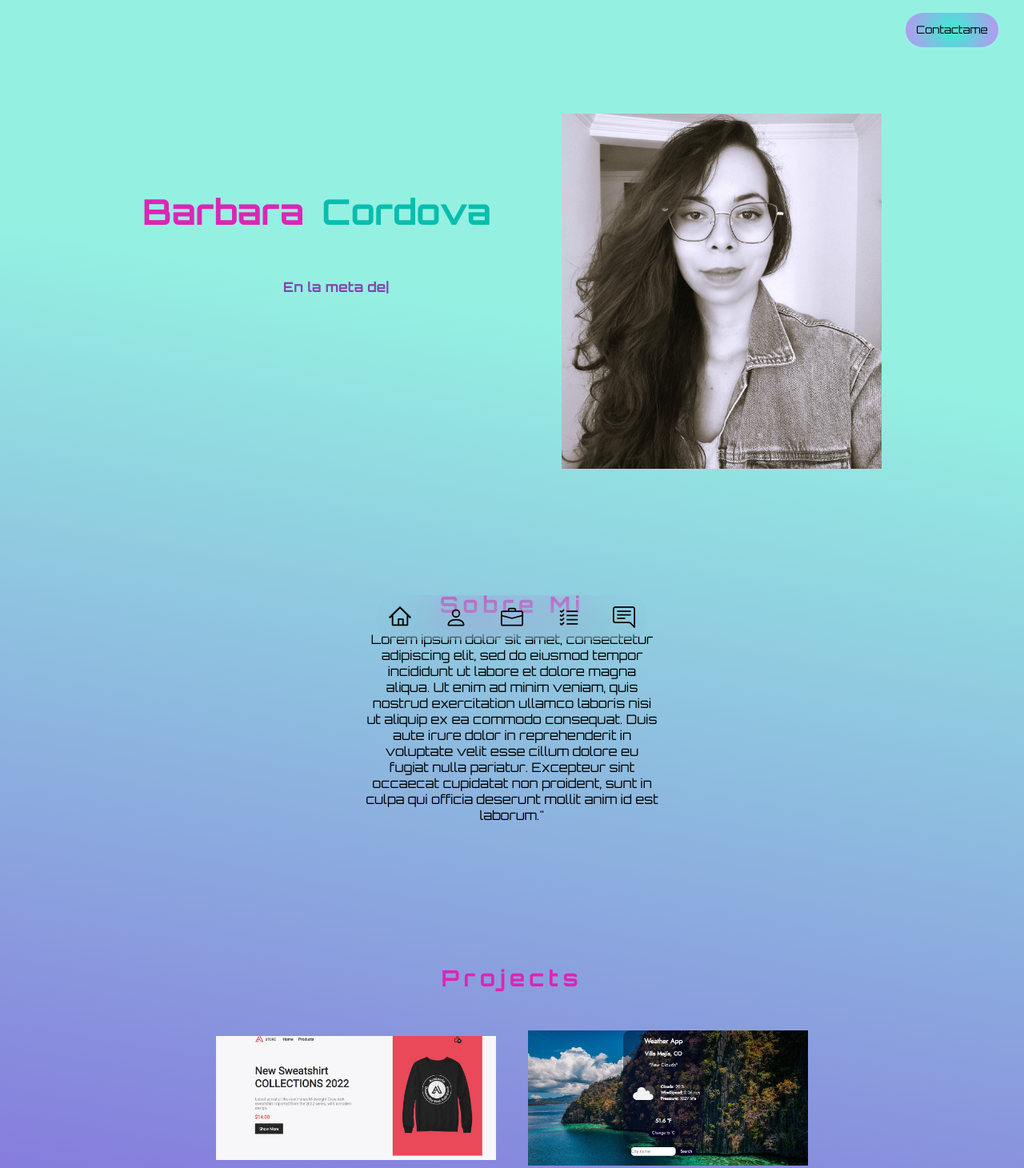
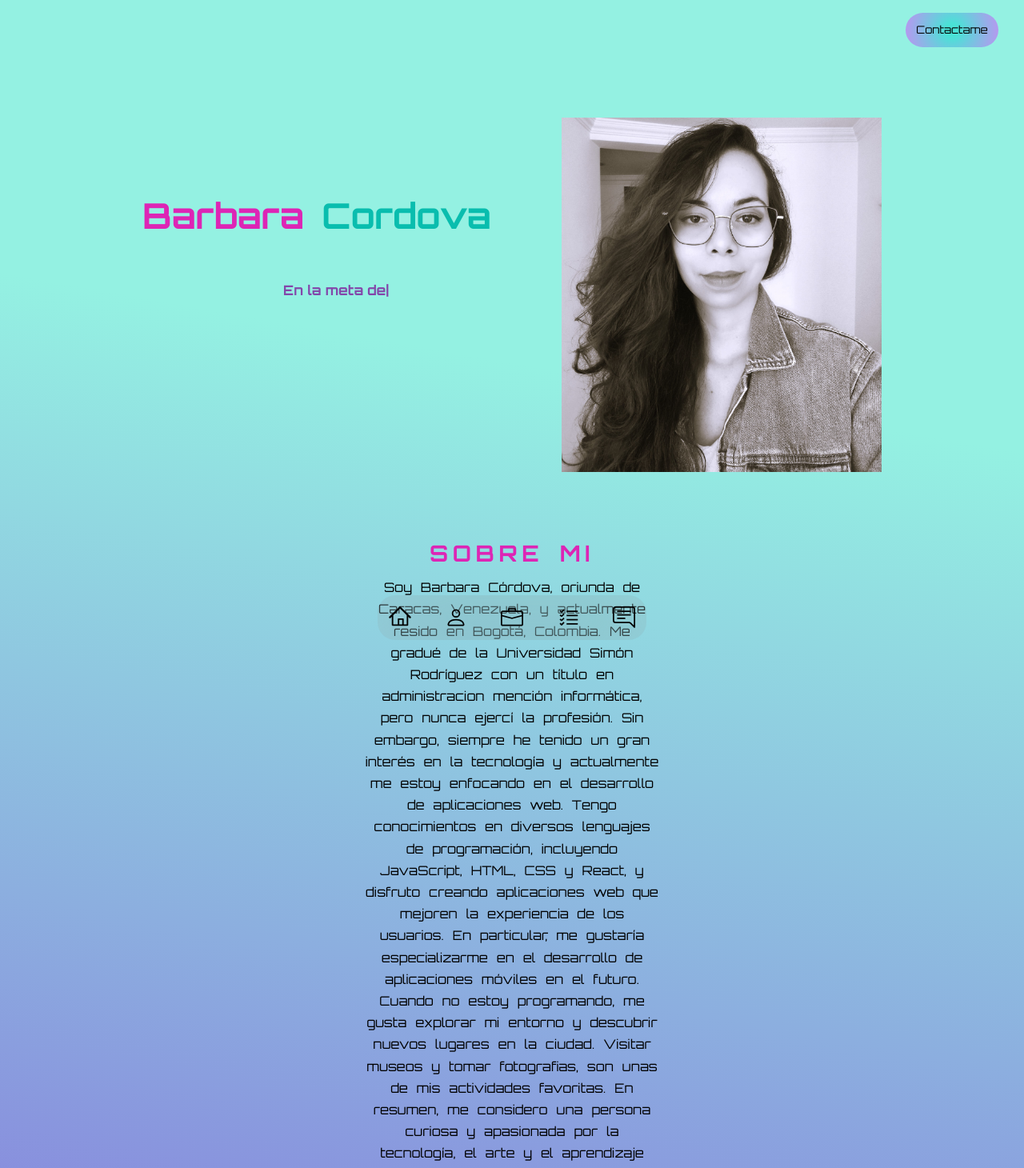
Before and after one commit to cordovabarbara/my-portfolio, a React (Vite) app: page / in a window 1280 px wide. Shown: the top 1460 px of the page at 80% size. Built offline with nearby package versions, Linux system fonts and the light colour scheme.

Commit message:
se crea la seccion de about me, se agrega el parrfo y se da estilos

```diff
--- a/src/components/About.jsx
+++ b/src/components/About.jsx
@@ -6,7 +6,13 @@ const About = () => {
     <div id='about' className='about'>
       <h1 className='title__about'>Sobre Mi</h1>
     <p className='about__p'>
-    Lorem ipsum dolor sit amet, consectetur adipiscing elit, sed do eiusmod tempor incididunt ut labore et dolore magna aliqua. Ut enim ad minim veniam, quis nostrud exercitation ullamco laboris nisi ut aliquip ex ea commodo consequat. Duis aute irure dolor in reprehenderit in voluptate velit esse cillum dolore eu fugiat nulla pariatur. Excepteur sint occaecat cupidatat non proident, sunt in culpa qui officia deserunt mollit anim id est laborum."
+    Soy Barbara Córdova, oriunda de Caracas, Venezuela, y actualmente resido en Bogotá, Colombia. Me gradué de la Universidad Simón Rodríguez con un título en administracion mención informática, pero nunca ejercí la profesión. Sin embargo, siempre he tenido un gran interés en la tecnología y actualmente me estoy enfocando en el desarrollo de aplicaciones web.
+
+    Tengo conocimientos en diversos lenguajes de programación, incluyendo JavaScript, HTML, CSS y React, y disfruto creando aplicaciones web que mejoren la experiencia de los usuarios. En particular, me gustaría especializarme en el desarrollo de aplicaciones móviles en el futuro.
+
+    Cuando no estoy programando, me gusta explorar mi entorno y descubrir nuevos lugares en la ciudad. Visitar museos y tomar fotografias, son unas de mis actividades favoritas.
+
+    En resumen, me considero una persona curiosa y apasionada por la tecnología, el arte y el aprendizaje constante, y estoy emocionada por lo que el futuro me depara.
     </p>
     </div>
   )
--- a/src/components/styles/about.css
+++ b/src/components/styles/about.css
@@ -1,9 +1,12 @@
 .about{
     display: flex;
     flex-direction: column;
-    padding: 6em;
+    padding: 2em;
     justify-content: center;
     align-items: center;
+    text-align: center;
+    word-spacing: 0.4em;
+    line-height: 1.7rem;
 }
 
 .title__about{
@@ -12,6 +15,7 @@
     font-weight: bold;
     letter-spacing: 0.2em;
     margin-top: 2em;
+    text-transform:uppercase;
 }
 
 .about__p{
--- a/src/components/styles/banner.css
+++ b/src/components/styles/banner.css
@@ -3,7 +3,7 @@
     flex-direction: column;
     justify-content: center;
     align-items: center;
-    padding-top: 0.8em;
+    padding-top: 1em;
     font-size: 22px;
 
 }
--- a/src/components/styles/contact.css
+++ b/src/components/styles/contact.css
@@ -7,6 +7,7 @@
     font-size: xx-large;
     color: rgb(9, 189, 174);
     letter-spacing: 0.2em;
+    text-transform: uppercase;
 }
 
 .contact__form{
--- a/src/components/styles/navbar.css
+++ b/src/components/styles/navbar.css
@@ -17,7 +17,8 @@
   align-items: center;
   gap: 1.5em;
   font-size: 28px;
-  backdrop-filter: blur(30px);
+  backdrop-filter: blur(50px);
+  background-color: rgba(168, 168, 168, 0.123);
 }
 
 .navbar__item{
--- a/src/components/styles/projects.css
+++ b/src/components/styles/projects.css
@@ -16,6 +16,7 @@
     font-size: 28px;
     font-weight: bold;
     letter-spacing: 0.2em;
+    text-transform:uppercase;
 }
 
 .projects__img{
--- a/src/components/styles/skills.css
+++ b/src/components/styles/skills.css
@@ -20,6 +20,7 @@
     letter-spacing: 0.2em;
     font-size: 28px;
     font-weight: bold;
+    text-transform: uppercase;
 }
 
 .second__title{
```
